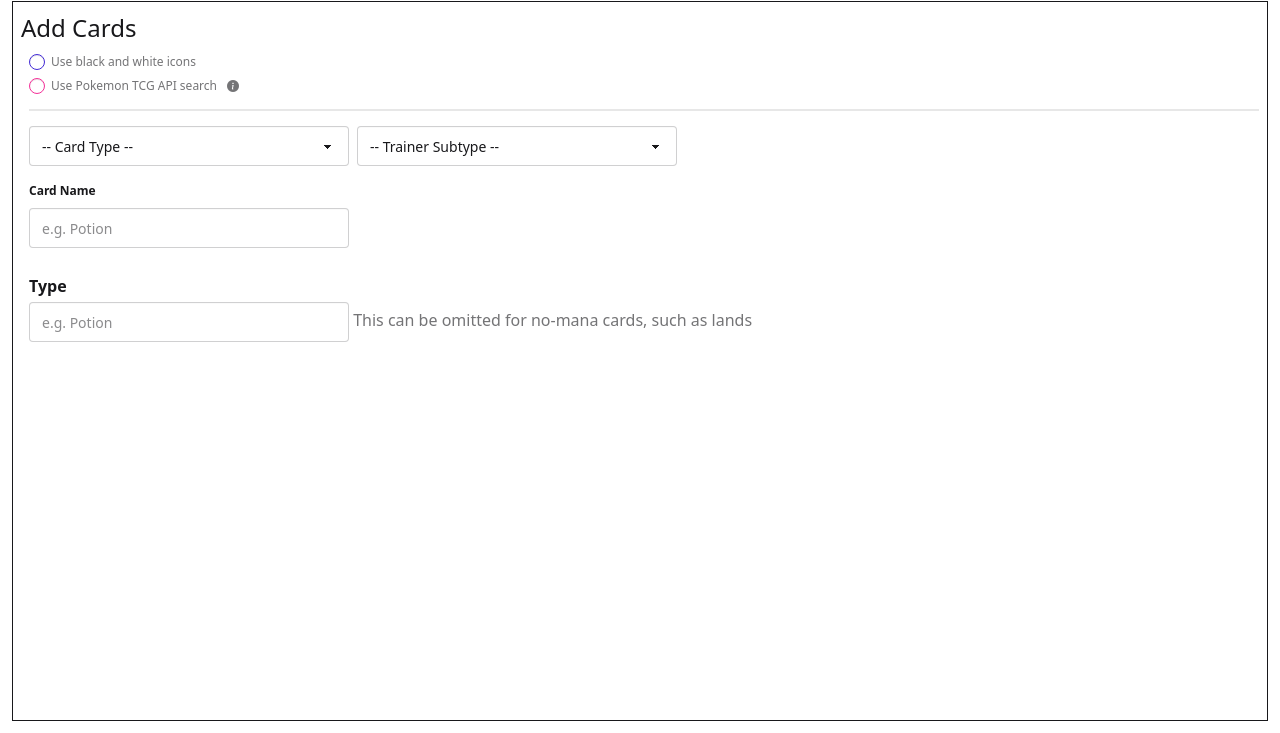
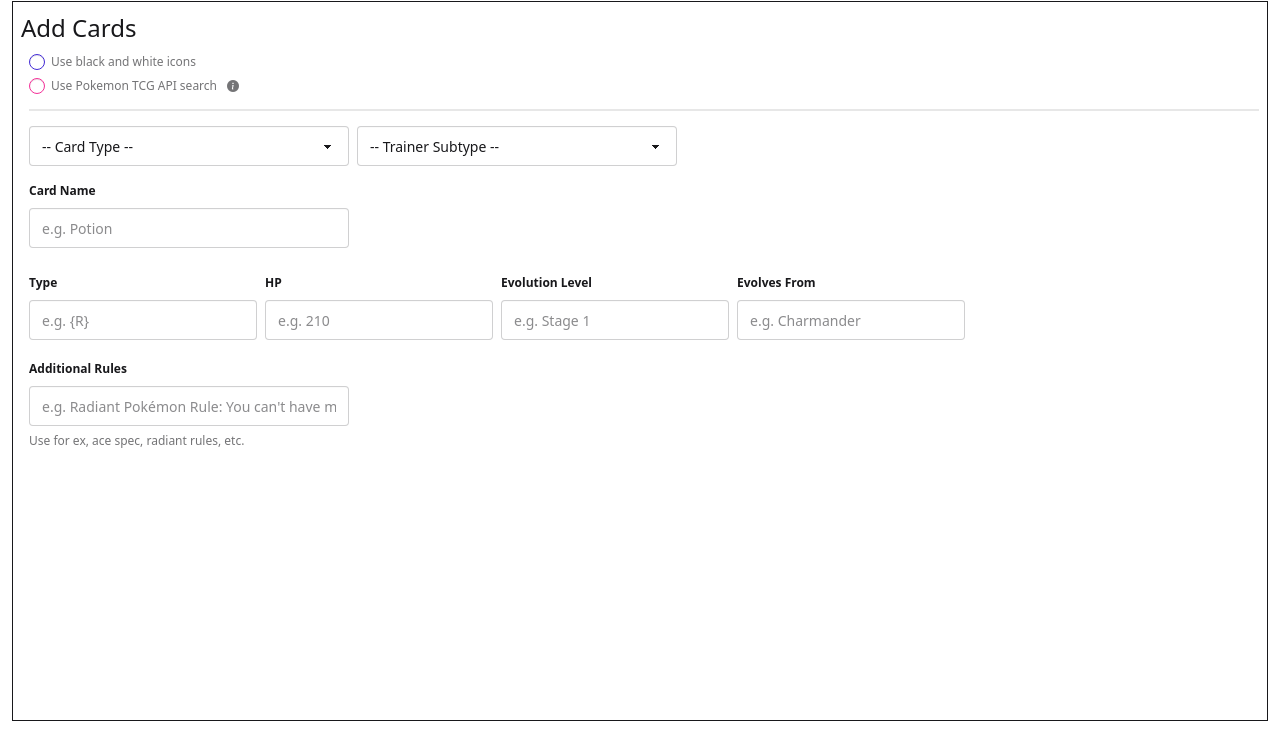
Before and after one commit to MM4096/old-simplified-proxies, a plain HTML site: page ptcg.html in a window 1280 px wide. Shown: the part 67-800 px from the top of the page. Drawn offline with nearby package versions, Linux system fonts and the light colour scheme.

Commit message:
ptcg work, todo: abilities and attacks

```diff
--- a/ptcg.html
+++ b/ptcg.html
@@ -45,6 +45,8 @@
 									<br>
 									The card name must <i>exactly</i> match an existing card, and the card with the
 									newest printing is used.
+									<br>
+									Alternatively, you can input a card id prefixed with <code>id:</code> (e.g. <code>id:swsh10-46</code>) for an exact card.
 								</div>
 								<i class="bi-info-circle-fill ml-1"></i>
 							</div>
@@ -73,12 +75,37 @@
 							<p id="scryfall-result-error" class="text-error"></p>
 						</fieldset>
 
-						<fieldset class="pokemon-type">
-							<legend class="fieldset-legend">Type</legend>
-							<input type="text" id="type" placeholder="e.g. Potion"
+						<div class="flex flex-row gap-2 flex-wrap type-pokemon">
+							<fieldset class="fieldset">
+								<legend class="fieldset-legend">Type</legend>
+								<input type="text" id="pokemon-type" placeholder="e.g. {R}"
+									   class="input input-bordered grow"/>
+							</fieldset>
+							<fieldset class="fieldset">
+								<legend class="fieldset-legend">HP</legend>
+								<input type="text" id="pokemon-hp" placeholder="e.g. 210"
+									   class="input input-bordered grow"/>
+							</fieldset>
+							<fieldset class="fieldset">
+								<legend class="fieldset-legend">Evolution Level</legend>
+								<input type="text" id="pokemon-level" placeholder="e.g. Stage 1"
+									   class="input input-bordered grow"/>
+							</fieldset>
+							<fieldset class="fieldset">
+								<legend class="fieldset-legend">Evolves From</legend>
+								<input type="text" id="pokemon-evolves-from" placeholder="e.g. Charmander"
+									   class="input input-bordered grow"/>
+							</fieldset>
+						</div>
+
+
+						<fieldset class="fieldset">
+							<legend class="fieldset-legend">Additional Rules</legend>
+							<input type="text" id="pokemon-rules" placeholder="e.g. Radiant Pokémon Rule: You can't have more than 1 Radiant Pokémon in your deck"
 								   class="input input-bordered grow"/>
-							<p class="label">This can be omitted for no-mana cards, such as lands</p>
+							<p class="label">Use for ex, ace spec, radiant rules, etc.</p>
 						</fieldset>
+
 
 					</div>
 				</div>
```
